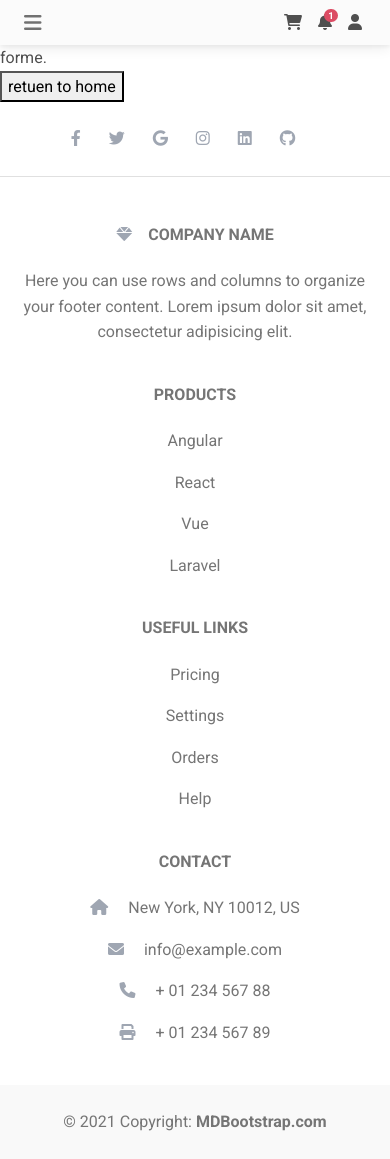
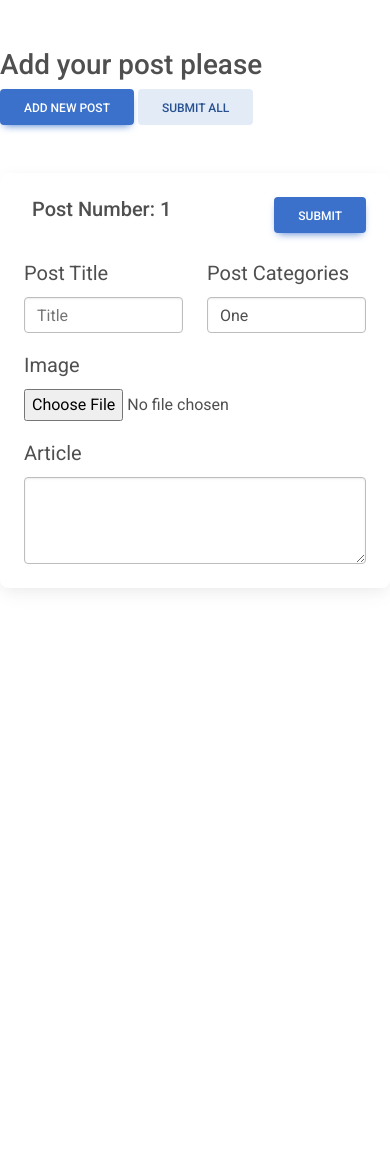
Before and after one commit to AbdellahElHilaly/Blog-CultureDev, a PHP site: page /form in a window 390 px wide. After the commit the page ends 590 px from the top, so only its background shows below. Run offline with PHP 8.4, Linux system fonts and the light colour scheme; some libraries are stand-ins or nearby versions.

Commit message:
create form add post

```diff
--- a/app/view/form.php
+++ b/app/view/form.php
@@ -1,5 +1,64 @@
-forme.
 
-<form action="" method="_GET">
-    <button type="submit" name="page" value="home">retuen to home</button>
-</form>
+<script src="https://cdn.tiny.cloud/1/sc5gr4ufscakvxl0769jshvc0883ter7sbbcmdeoqwd5oesd/tinymce/6/tinymce.min.js" referrerpolicy="origin"></script>
+
+<div class="">
+<div class="form-group text-center my-5 d-flex justify-content-between align-items-center flex-wrap">
+    <div class="d-block">
+        <h1 class="mr-2 text-center">Add your post please</h1>
+    </div>
+    <div class="d-block">
+        <a href="#" id="add-post-btn" class="btn btn-primary mr-2" onclick="addNewForm()">Add New Post</a>
+        <a href="#" class="btn btn-secondary">Submit All</a>
+    </div>
+</div>
+
+    <div class="card my-5">
+        <div class="card-body" id="post-form-parent-id">
+            <div class="d-flex justify-content-between">
+                <h5 class="ms-2">Post Number: <span id="post-number">1</span></h5>
+                <a type="submit" class="btn btn-primary align-self-end">Submit</a>
+            </div>
+            <form class="mt-4"  method="POST" action="">
+                <div class="row">
+                    <div class="col mb-3">
+                        <p class="card-title fs-5">Post Title</p>
+                        <div class="form-group">
+                            <input type="text" id="form6Example1" class="form-control" placeholder="Title" />
+                        </div>
+                    </div>
+                    <div class="col mb-3">
+                        <p class="card-title fs-5">Post Categories</p>
+                        <div class="form-group">
+                            <select class="form-control" aria-label="Default select example">
+                                <option value="1">One</option>
+                                <option value="2">Two</option>
+                                <option value="3">Three</option>
+                            </select>
+                            </div>
+                        </div>
+                    </div>
+                    <div class="form-group mb-3">
+                        <div class="custom-file">
+                            <p class="card-title fs-5">Image</p>
+                            <input type="file" class="custom-file-input" id="inputGroupFile01">
+                        </div>
+                    </div>
+                    <div class="form-group">
+                        <p class="card-title fs-5">Article</p>
+                        <textarea class="form-control" id="form6Example7" rows="3"></textarea>
+                    </div>
+                </form>
+            </div>
+        </div>
+    </div>
+
+
+
+
+
+
+
+
+
+
+<script src="public/asset/js/form.js"></script>
--- a/app/view/register.php
+++ b/app/view/register.php
@@ -1,4 +1,5 @@
 <?php
+    require_once 'app/view/include/header.php';
     require_once './app/controller/AdmineController.php';
 
     $adminController = new AdminController();
--- a/index.php
+++ b/index.php
@@ -3,7 +3,6 @@
 
 <?php
     require_once 'app/view/include/head.php';
-    require_once 'app/view/include/header.php';
 
     require_once 'autoload.php';
 
@@ -11,5 +10,5 @@
     $home = new HomeController();
     $home->displayPage();
 
-    require_once 'app/view/include/footer.php';
+
 ?>
--- /dev/null
+++ b/public/asset/js/form.js
@@ -0,0 +1,31 @@
+startTextEditor();
+
+function startTextEditor(){
+    tinymce.init({
+        selector: 'textarea',
+        plugins: 'anchor autolink charmap codesample emoticons image link lists media searchreplace table visualblocks wordcount checklist mediaembed casechange export formatpainter pageembed linkchecker a11ychecker tinymcespellchecker permanentpen powerpaste advtable advcode editimage tinycomments tableofcontents footnotes mergetags autocorrect typography inlinecss',
+        toolbar: 'undo redo | blocks fontfamily fontsize | bold italic underline strikethrough | link image media table mergetags | addcomment showcomments | forecolor backcolor | spellcheckdialog a11ycheck typography | align lineheight | checklist numlist bullist indent outdent | emoticons charmap | removeformat',
+        tinycomments_mode: 'embedded',
+        tinycomments_author: 'Author name',
+        mergetags_list: [
+            { value: 'First.Name', title: 'First Name' },
+            { value: 'Email', title: 'Email' },
+            ],
+            color_cols: 5
+        });
+
+}
+let postNumber = 1;
+forme = document.getElementById('post-form-parent-id');
+function addNewForm() {
+
+
+    console.log(forme)
+
+    // const newForm = parent.nextElementSibling.cloneNode(true);
+    // newForm.getElementById('form6Example1').value = "";
+    // newForm.getElementById('form6Example7').value = "";
+    // postNumber++;
+    // newForm.getElementById('post-number').innerText = postNumber;
+    // parent.parentNode.appendChild(newForm);
+}
```
Also changed, not shown: app/view/dashboard.php (+3 -4 lines), public/asset/js/validation.js (+11 -11 lines).
